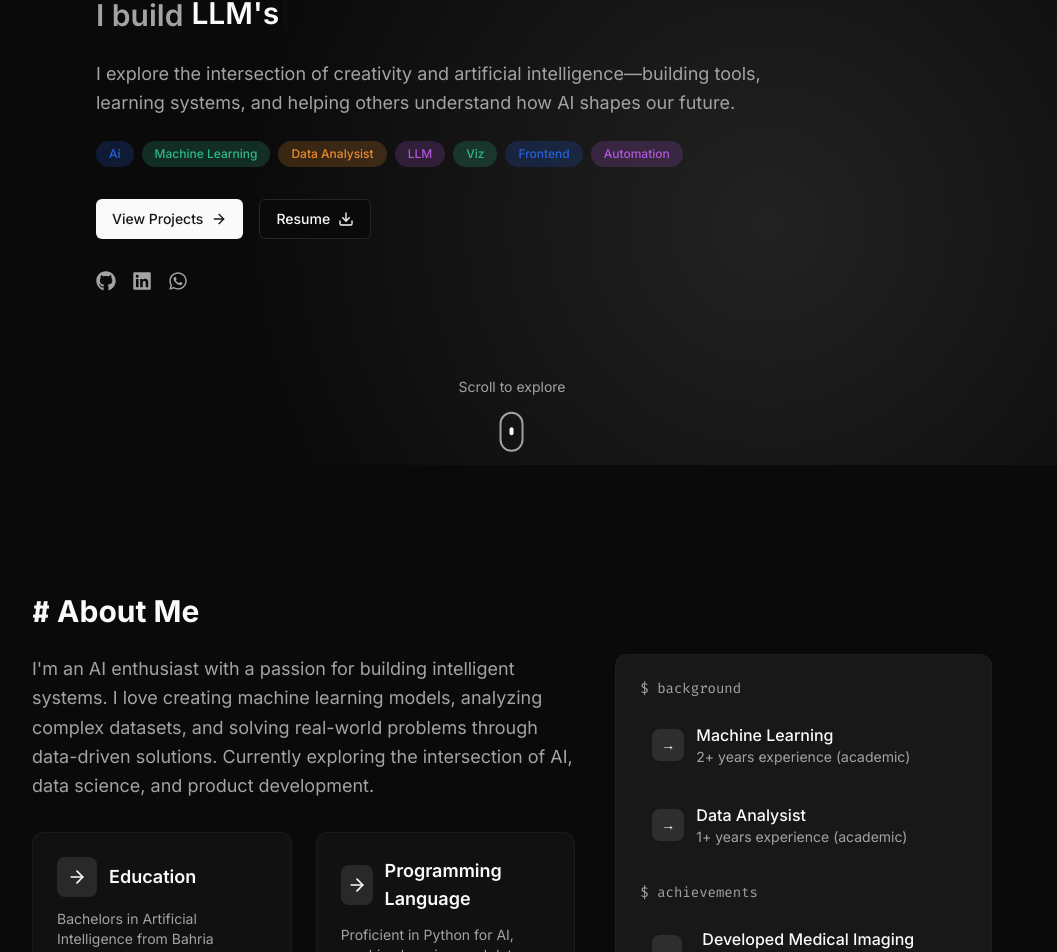
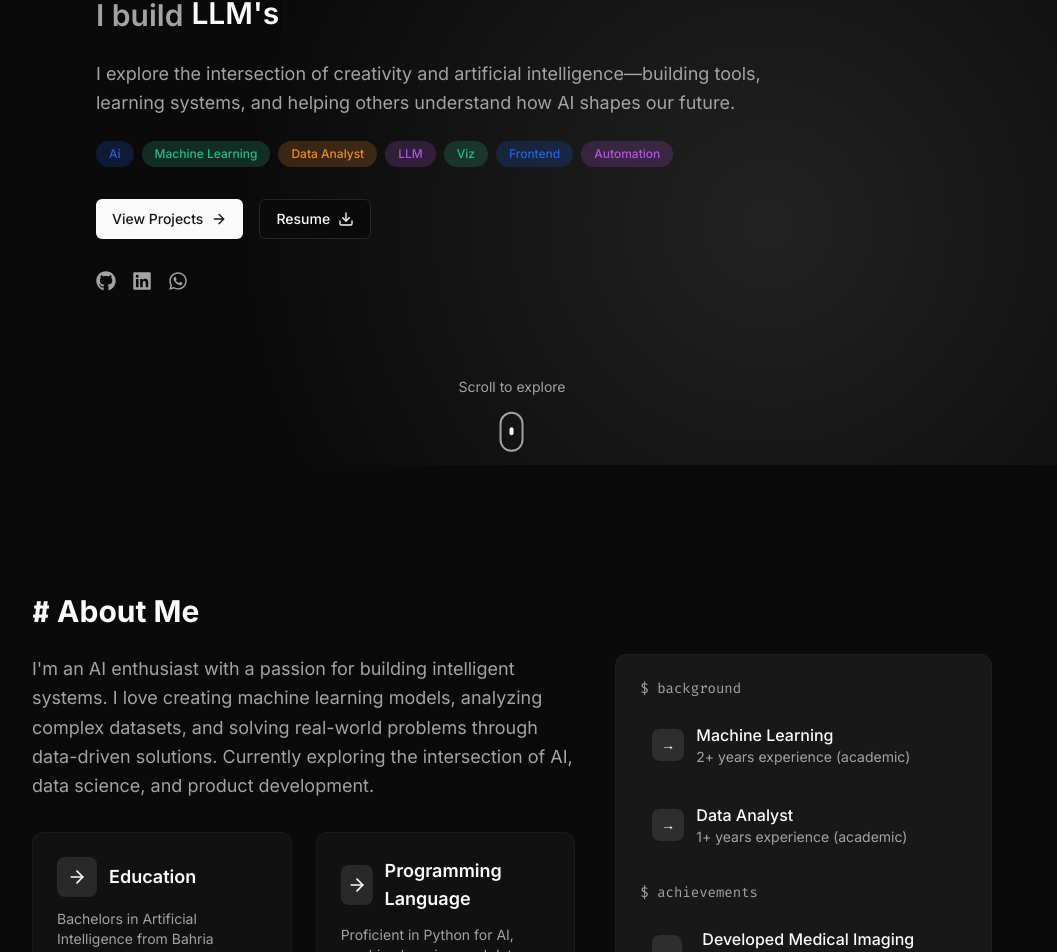
Before and after one commit to BraWler66/Portfolio-Babar, a Next.js app: page / in a window 1280 px wide. Shown: the part 335-1287 px from the top of the page, without its empty margins (128-1185 px from the left). Built offline with nearby package versions, Linux system fonts and the light colour scheme.

Commit message:
Initial commit

```diff
--- a/components/about-section.tsx
+++ b/components/about-section.tsx
@@ -126,7 +126,7 @@ export default function AboutSection() {
                         <span className="text-primary text-sm">→</span>
                       </div>
                       <div>
-                        <p className="font-medium">Data Analysist</p>
+                        <p className="font-medium">Data Analyst</p>
                         <p className="text-sm text-muted-foreground">1+ years experience (academic)</p>
                       </div>
                     </div>
--- a/components/hero-section.tsx
+++ b/components/hero-section.tsx
@@ -38,7 +38,7 @@ export default function HeroSection() {
   const skills = [
     "Ai",
     "Machine Learning",
-    "Data Analysist",
+    "Data Analyst",
     "LLM",
     "Viz",
     "Frontend",
@@ -135,7 +135,7 @@ export default function HeroSection() {
               skill === "Frontend" && "bg-chart-1/20 text-chart-1 hover:bg-chart-1/30",
               skill === "Machine Learning" && "bg-chart-2/20 text-chart-2 hover:bg-chart-2/30",
               skill === "Viz" && "bg-chart-2/20 text-chart-2 hover:bg-chart-2/30",
-                skill === "Data Analysist" && "bg-chart-3/20 text-chart-3 hover:bg-chart-3/30",
+                skill === "Data Analyst" && "bg-chart-3/20 text-chart-3 hover:bg-chart-3/30",
                 skill === "LLM" && "bg-chart-4/20 text-chart-4 hover:bg-chart-4/30",
                 skill === "Automation" && "bg-chart-4/20 text-chart-4 hover:bg-chart-4/30",
               )}
```
